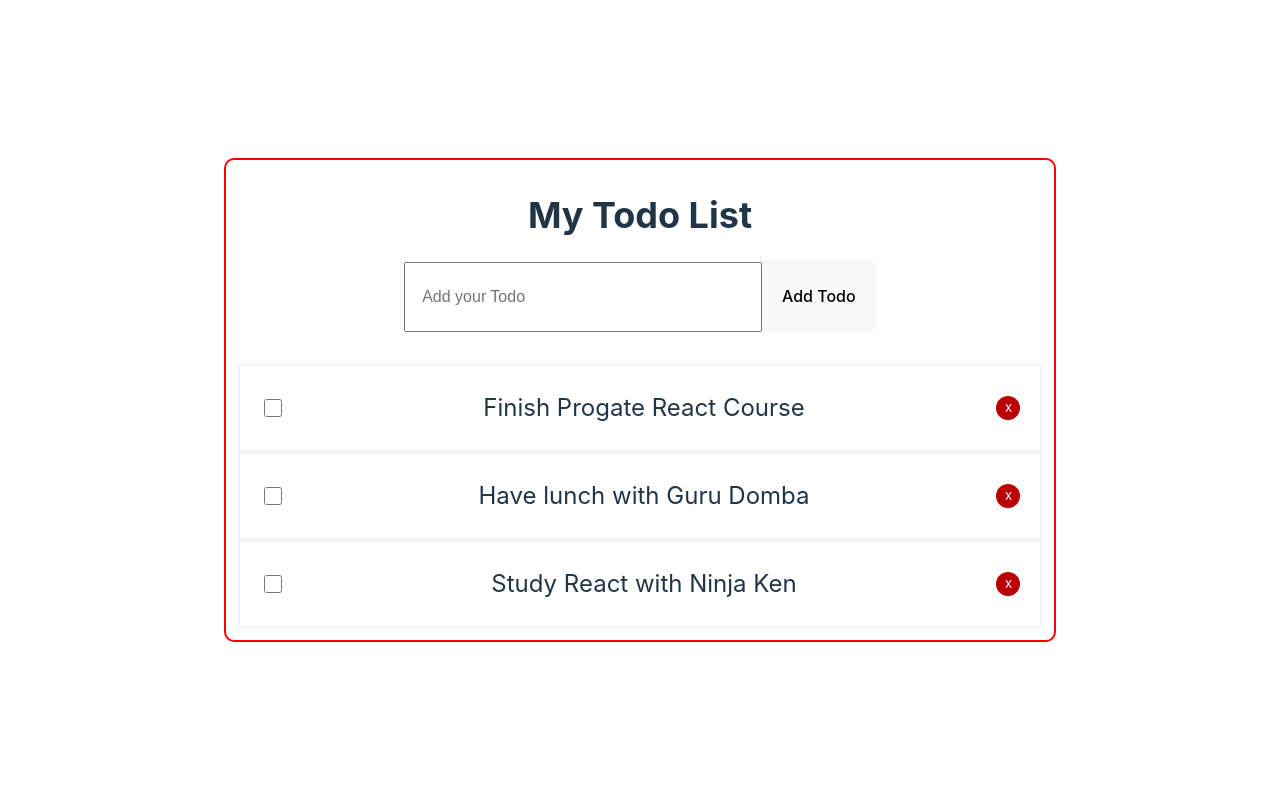
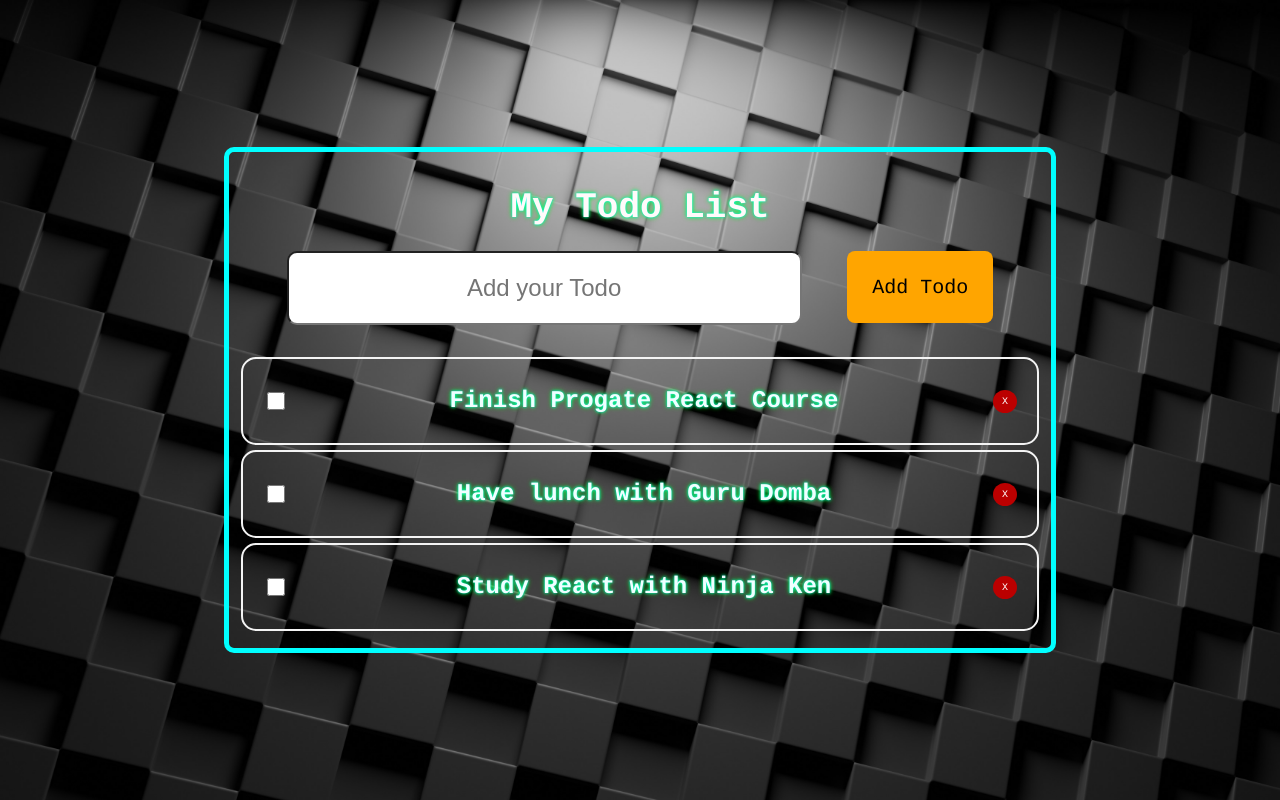
Before and after one commit to Limninzz/react-todo1-app, a React (Vite) app: page / in a window 1280 px wide. Built offline with nearby package versions, Linux system fonts and the light colour scheme.

Commit message:
demo apps

```diff
--- a/src/App.css
+++ b/src/App.css
@@ -1,3 +1,16 @@
+body {
+  background-image: url('./assets/cubes-dark-minimalism-h8.jpg');
+  background-repeat: no-repeat;
+  background-size: cover;
+  font-family: courier;
+  font-weight: 900;
+}
+
+h1 {
+  color: snow;
+  text-shadow: 0 0 3px cyan, 0 0 5px lime;
+}
+
 #root {
   max-width: 1280px;
   margin: 0 auto;
--- a/src/App.jsx
+++ b/src/App.jsx
@@ -139,7 +139,7 @@ function App() {
 
 const styles = {
   container: {
-    border: '2px solid Red',
+    border: '5px solid cyan',
     textAlign: 'center',
     padding: '12px',
     borderRadius: '10px',
--- a/src/components/TodoForm.jsx
+++ b/src/components/TodoForm.jsx
@@ -18,6 +18,7 @@ const TodoForm = ({addTodo}) => {
   return (
     <div style={styles.container}>
       <form
+        style={styles.form}
         onSubmit={(event) => {
             handleSubmit(event)
         }}
@@ -42,15 +43,22 @@ const styles = {
     marginBottom: '32px',
   },
   formInput: {
-    height: '66px',
-    width: '40%',
-    fontSize: '16px',
+    height: '70px',
+    width: '60%',
+    fontSize: '24px',
     padding: '0 16px',
+    textAlign: 'center',
+    borderRadius: '10px',
   },
   button: {
     height: '72px',
-    fontSize: '16px',
+    fontSize: '20px',
+    backgroundColor: 'orange',
   },
+  form: {
+    display: 'flex',
+    justifyContent: 'space-evenly',
+  }
 }
 
 export default TodoForm
--- a/src/components/TodoItem.jsx
+++ b/src/components/TodoItem.jsx
@@ -39,11 +39,15 @@ const TodoItem = ({ todo, toggleCompleted, deleteTodo }) => {
 const styles = {
   todoItem: {
     border: '2px solid #f4f4f4',
+    borderRadius: '15px',
+    color: 'azure',
     fontSize: '24px',
     display: 'flex',
     justifyContent: 'space-between',
     alignItems: 'center',
     padding: '0 20px',
+    margin: '5px auto',
+    textShadow: '0 0 3px cyan, 0 0 5px lime',
   },
   checkbox: {
     marginRight: '10px',
```
Also changed, not shown: src/assets/cubes-dark-minimalism-h8.jpg (added).
